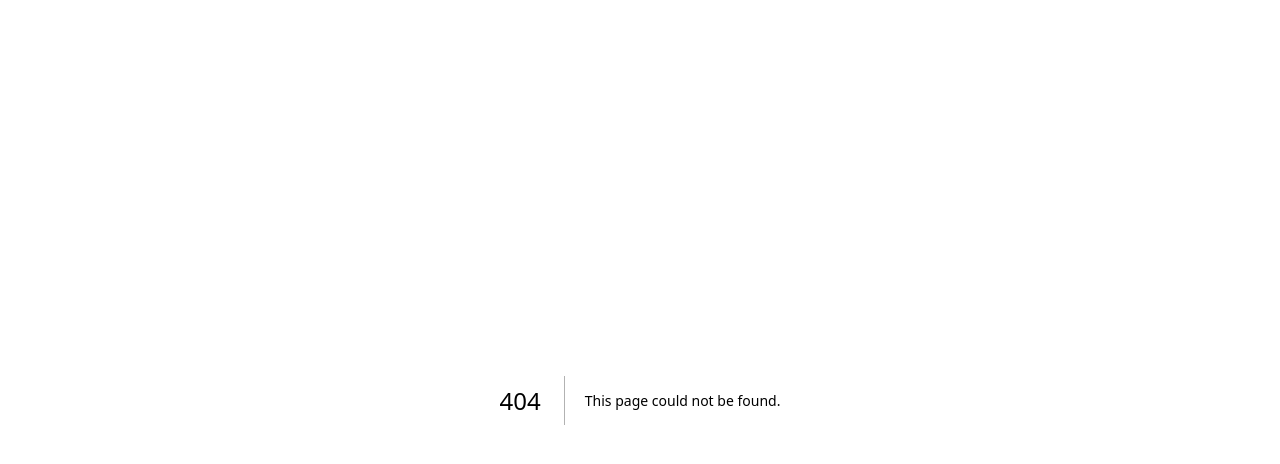
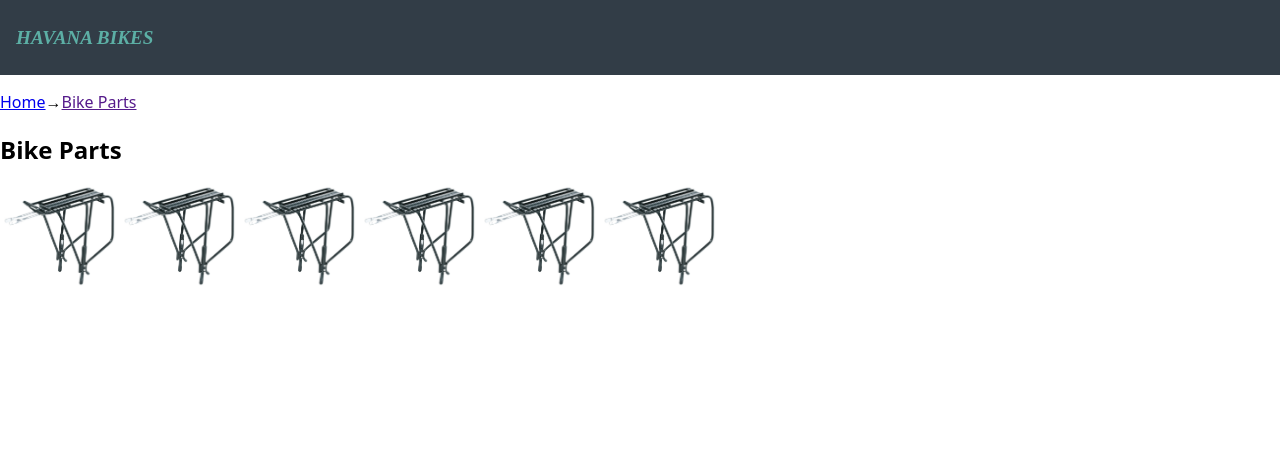
Before and after one commit to YuriPadilla/capstone-project-havana-bikes, a Next.js app: page /BikeParts in a window 1280 px wide. Before the commit this address had no page. Shown: the top 464 px of the page. Built offline with nearby package versions, Linux system fonts and the light colour scheme.

Commit message:
create array of bike parts, and page & components

```diff
--- /dev/null
+++ b/components/BikePartsList/index.js
@@ -0,0 +1,24 @@
+import { bikeParts } from "../../lib/bikeParts";
+import Image from "next/image";
+
+export default function BikePartsList() {
+  return (
+    <>
+      <h2>Bike Parts</h2>
+      <div>
+        {bikeParts.map((bikePart) => {
+          return (
+            <Image
+              key={bikePart.id}
+              src={bikePart.imageSource}
+              height={100}
+              width={120}
+              alt={bikePart.name}
+              priority
+            />
+          );
+        })}
+      </div>
+    </>
+  );
+}
--- /dev/null
+++ b/lib/bikeParts.js
@@ -0,0 +1,32 @@
+export const bikeParts = [
+  {
+    id: "p0",
+    name: "Rear Rack",
+    imageSource: "/images/bikeParts.png",
+  },
+  {
+    id: "p1",
+    name: "Bags",
+    imageSource: "/images/bikeParts.png",
+  },
+  {
+    id: "p2",
+    name: "Back Basket",
+    imageSource: "/images/bikeParts.png",
+  },
+  {
+    id: "p3",
+    name: "Front Basket",
+    imageSource: "/images/bikeParts.png",
+  },
+  {
+    id: "p4",
+    name: "Lock",
+    imageSource: "/images/bikeParts.png",
+  },
+  {
+    id: "p5",
+    name: "Helmet",
+    imageSource: "/images/bikeParts.png",
+  },
+];
--- /dev/null
+++ b/pages/BikeParts/index.js
@@ -0,0 +1,15 @@
+import Header from "../../components/Header";
+import Link from "next/link";
+import BikePartsList from "../../components/BikePartsList";
+
+export default function BikeParts() {
+  return (
+    <>
+      <Header />
+      <p>
+        <Link href="/">Home</Link>→<Link href="">Bike Parts</Link>
+      </p>
+      <BikePartsList />
+    </>
+  );
+}
```
Also changed, not shown: components/BikePartsPreview/index.js (added, +34 -0 lines), public/images/bikeParts.png (added), public/images/iconFacebook.svg (deleted).
